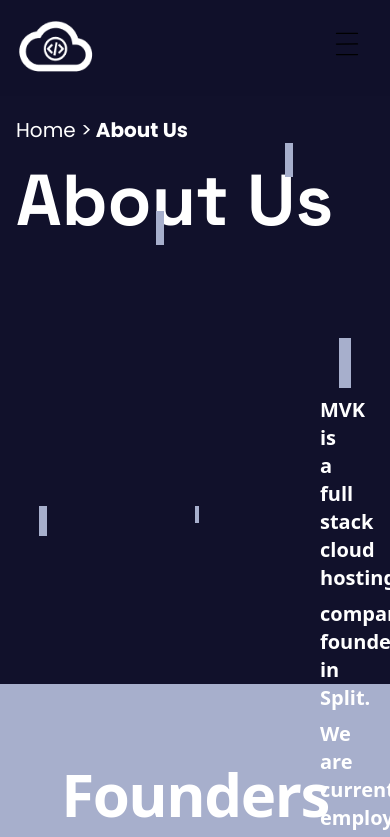
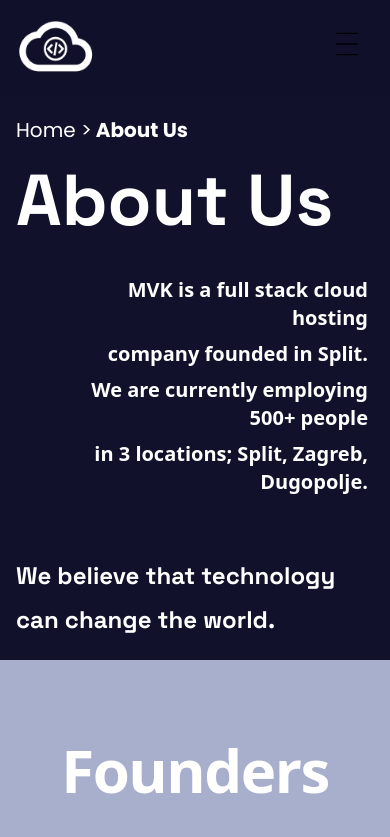
Before and after one commit to mirtakardum/HCI_project, a Next.js app: page /about in a window 390 px wide. Shown: the top 837 px of the page. Built offline with nearby package versions, Linux system fonts and the light colour scheme.

Commit message:
Added back to top in footer

```diff
--- a/components/Footer.js
+++ b/components/Footer.js
@@ -5,6 +5,10 @@ import { AiFillInstagram } from "react-icons/ai"
 
 
 function Footer({ theme }){
+
+    function backToTop(){
+        window.scrollTo({ top: 0, behavior: "smooth"})
+    }
 
     return(
         <>
@@ -19,7 +23,7 @@ function Footer({ theme }){
                         <img src={theme === "light" ? '/images/logo.png' : '/images/logowhite.png'} class="h-8 mr-3" alt="CloudByte Logo" />
                         <span class={` ${theme === "light" ? "text-dark" : "text-white"} self-center text-2xl font-semibold whitespace-nowrap font-poppins`}>CloudByte</span>
                     </a>
-                    <img src={theme === "light" ? '/images/cta-button.png' : '/images/cta-blue.png'} class="h-20 mr-3 mt-14" />
+                    <img src={theme === "light" ? '/images/cta-button.png' : '/images/cta-blue.png'} class="h-20 mr-3 mt-14 cursor-pointer" onClick={backToTop} />
                 </div>
                 <div class="grid grid-cols-2 gap-8 sm:gap-6 sm:grid-cols-3">
                     <div>
@@ -49,7 +53,7 @@ function Footer({ theme }){
                                 <a href="https://github.com/themesberg/flowbite" class="hover:underline ">Github</a>
                             </li>
                             <li class="mb-2">
-                                <a href="https://discord.gg/4eeurUVvTy" class="hover:underline">Discord</a>
+                                <a href="https://discord.gg/4eeurUVvTy" class="hover:underline">Facebook</a>
                             </li>
                             <li class="mb-2">
                                 <a href="https://discord.gg/4eeurUVvTy" class="hover:underline">Instagram</a>
--- a/components/about/AboutText.js
+++ b/components/about/AboutText.js
@@ -1,16 +1,16 @@
 function AboutText() {
     return(
         <>
-        <div className="bg-dark h-72">
-        <div className="h-fit">
-            <p className="font-lato font-bold text-xl text-white w-15 mt-40 ml-80 mr-28 text-right">MVK is a full stack cloud hosting</p>
-            <p className="font-lato font-bold text-xl text-white w-15 mt-2 ml-80 mr-28 text-right">company founded in Split.</p>
-            <p className="font-lato font-bold text-xl text-white w-15 mt-2 ml-80 mr-28 text-right">We are currently employing 500+ people</p>
-            <p className="font-lato font-bold text-xl text-white w-15 mt-2 ml-80 mr-28 text-right">in 3 locations; Split, Zagreb, Dugopolje.</p>
+        <div className="bg-dark h-96 lg:h-72">
+        <div className="h-fit lg:w-full w-80 ml-12">
+            <p className="font-lato font-bold text-xl lg:text-2xl text-white w-15 mt-10 lg:mt-40 lg:ml-80 lg:mr-28 text-right">MVK is a full stack cloud hosting</p>
+            <p className="font-lato font-bold text-xl lg:text-2xl text-white w-15 mt-2 lg:ml-80 lg:mr-28 text-right">company founded in Split.</p>
+            <p className="font-lato font-bold text-xl lg:text-2xl text-white w-15 mt-2 lg:ml-80 lg:mr-28 text-right">We are currently employing 500+ people</p>
+            <p className="font-lato font-bold text-xl lg:text-2xl text-white w-15 mt-2 lg:ml-80 lg:mr-28 text-right">in 3 locations; Split, Zagreb, Dugopolje.</p>
         </div>
         <div>
-            <p className="font-space font-bold text-4xl text-white w-15 mt-15 ml-20">We believe that technology</p>
-            <p className="font-space font-bold text-4xl text-white w-15 mt-3 ml-20">can change the world.</p>
+            <p className="font-space font-bold text-2xl lg:text-4xl text-white w-full lg:w-15 mt-16 lg:mt-0 ml-4 lg:ml-20">We believe that technology</p>
+            <p className="font-space font-bold text-2xl lg:text-4xl text-white w-full lg:w-15 mt-3 ml-4 lg:ml-20">can change the world.</p>
         </div>
         </div>
         </>
--- a/pages/about.js
+++ b/pages/about.js
@@ -16,11 +16,11 @@ function About(){
       <div className="h-screen bg-dark">
         <Header theme={"dark"} page={"about"}/>
         <PathDisplay title={aboutTitle}/>
-        <div className="absolute top-[17%] right-[25%] h-[4%] w-[2%] z-10 float-right bg-light"></div>
-        <div className="absolute top-[60%] left-[50%] h-[2%] w-[1%] z-10 float-right bg-light"></div>
-        <div className="absolute top-[25%] left-[40%] h-[4%] w-[2%] z-10 float-right bg-light"></div>
-        <div className="absolute top-[40%] right-[10%] h-[6%] w-[3%] z-10 float-right bg-light"></div>
-        <div className="absolute top-[60%] left-[10%] h-[3.5%] w-[2%] z-10 float-right bg-light"></div>
+        <div className="hidden lg:block absolute top-[17%] right-[25%] h-[4%] w-[2%] z-10 float-right bg-light"></div>
+        <div className="hidden lg:block absolute top-[60%] left-[50%] h-[2%] w-[1%] z-10 float-right bg-light"></div>
+        <div className="hidden lg:block absolute top-[25%] left-[40%] h-[4%] w-[2%] z-10 float-right bg-light"></div>
+        <div className="hidden lg:block absolute top-[40%] right-[10%] h-[6%] w-[3%] z-10 float-right bg-light"></div>
+        <div className="hidden lg:block absolute top-[60%] left-[10%] h-[3.5%] w-[2%] z-10 float-right bg-light"></div>
         <AboutText />
         <Founders />
         <Principles />
```
